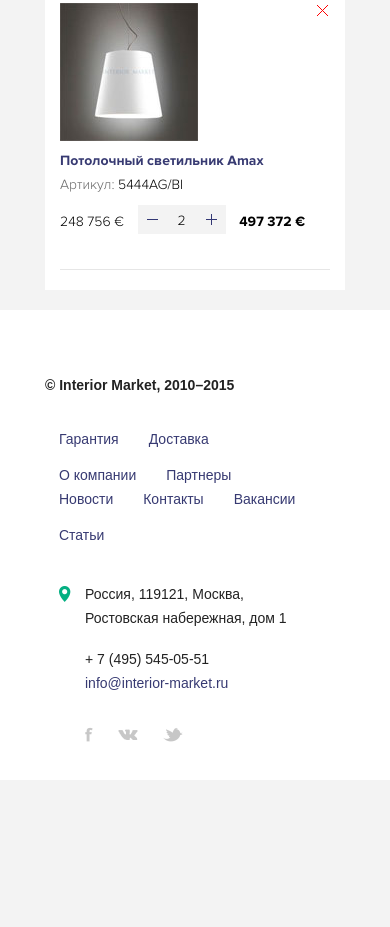
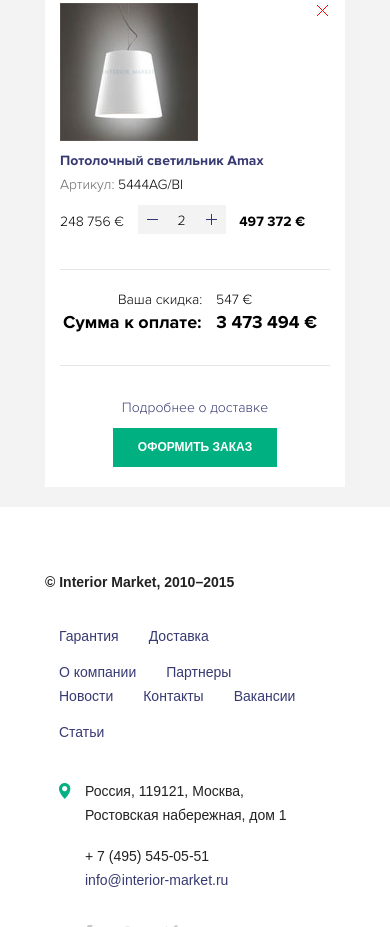
Before and after one commit to Vladislav94/IM, a plain HTML site: page card.html in a window 390 px wide. Shown: the part 1073-2000 px from the top of the page. Before the commit the page ends 1853 px from the top, so only its background shows below. Drawn offline with nearby package versions, Linux system fonts and the light colour scheme.

Commit message:
card done

```diff
--- a/card.html
+++ b/card.html
@@ -9,7 +9,7 @@
 
     <link rel="stylesheet" href="css/assets.css">
     <link rel="stylesheet" href="css/style.css">
-    <link rel="stylesheet" href="css/article.css">
+    <link rel="stylesheet" href="css/card.css">
     <script src="js/vendor/modernizr-2.8.3.min.js"></script>
   </head>
   <body>
@@ -121,7 +121,7 @@
         </ol>
 
         <h1 class="content-title">Корзина</h1>
-
+        <div class="card-items">
           <div class="card-item">
 
             <a href="#" class="card-item_del"></a>
@@ -206,6 +206,21 @@
             </div>
 
             <div class="card-item_price-sum">497 372 € </div>
+          </div>
+        </div>
+
+        <div class="card-discount">
+          <span class="card-discount_text">Ваша скидка:</span>
+          <span class="card-discount_sum">547 €</span>
+        </div>
+        <div class="payment-sum">
+          <span class="payment-sum_text">Сумма к оплате:</span>
+          <span class="payment-sum_sum">3 473 494 €</span>
+        </div>
+
+        <div class="card-btns clearfix">
+          <a href="/" class="card-details">Подробнее о доставке</a>
+          <a href="/" class="card-checkout btn btn-green">оформить заказ</a>
         </div>
 
       </div>
--- /dev/null
+++ b/css/card.css
@@ -0,0 +1,132 @@
+.card-items {
+  margin-bottom: 20px;
+}
+
+.card-section .card-discount {
+  font-size: 14px;
+  color: #000;
+  font-family: 'ProximaNova Light';
+  text-align: right;
+}
+
+.card-section .card-discount .card-discount_sum {
+  width: 16%;
+  padding: 0 10px;
+  display: inline-block;
+  text-align: left;
+}
+
+.card-section .card-discount .card-discount_text:after {
+  content: '';
+  display: inline-block;
+  width: 90px;
+  border-bottom: 1px dotted #e6e6e6;
+  margin-left: 10px;
+}
+
+.card-section .payment-sum {
+  font-size: 18px;
+  color: #000;
+  font-family: 'ProximaNova Bold';
+  text-align: right;
+  padding-bottom: 30px;
+  border-bottom: 1px solid #e6e6e6;
+}
+
+.card-section .payment-sum .payment-sum_sum {
+  width: 16%;
+  padding: 0 10px;
+  display: inline-block;
+  text-align: left;
+}
+
+.card-section .payment-sum .payment-sum_text:after {
+  content: '';
+  display: inline-block;
+  width: 90px;
+  border-bottom: 1px dotted #e6e6e6;
+  margin-left: 10px;
+}
+
+.card-section .card-btns {
+  margin-top: 30px;
+}
+
+.card-section .card-btns .card-details {
+  margin-top: 10px;
+  margin-bottom: 10px;
+  display: inline-block;
+  font-size: 14px;
+  color: #373a72;
+  font-family: 'ProximaNova Light';
+}
+
+.card-section .card-btns .card-checkout {
+  float: right;
+}
+
+
+@media screen and (max-width: 991px) {
+
+  .card-section .card-discount .card-discount_sum {
+    width: 20%;
+  }
+
+  .card-section .payment-sum .payment-sum_sum  {
+    width: 20%;
+  }
+}
+
+@media screen and (max-width: 767px) {
+
+  .card-section .card-discount .card-discount_sum {
+    width: 32%;
+  }
+
+  .card-section .payment-sum .payment-sum_sum  {
+    width: 32%;
+  }
+}
+
+
+@media screen and (max-width: 479px) {
+  .card-section .card-discount {
+    text-align: center;
+  }
+
+  .card-section .card-discount .card-discount_sum {
+    width: auto;
+  }
+
+  .card-section .card-discount .card-discount_text {
+    margin-left: -10px;
+  }
+
+  .card-section .payment-sum {
+    text-align: center;
+  }
+
+  .card-section .payment-sum .payment-sum_sum  {
+    width: auto;
+  }
+
+  .card-section .card-discount .card-discount_text:after {
+    content: none;
+  }
+
+  .card-section .payment-sum .payment-sum_text:after {
+    content: none;
+  }
+
+  .card-section .card-btns {
+    text-align: center;
+  }
+
+  .card-section .card-btns .card-details {
+    margin-top: 0;
+  }
+
+  .card-section .card-btns .card-checkout {
+    float: none;
+  }
+}
```
Lines whose indentation alone changed are shown as unchanged.
